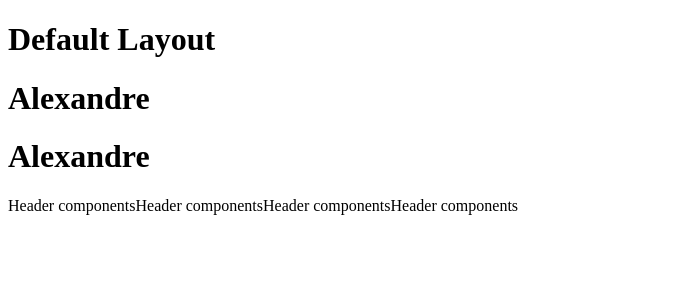
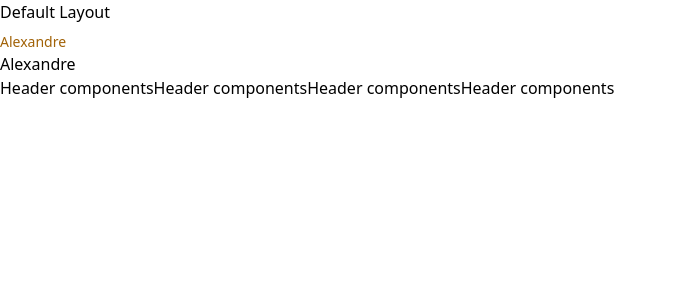
Before and after one commit to EkinL/Crakilouf, a Nuxt app: page / in a window 1280 px wide. Shown: the top 300 px of the page, without its empty margins (0-677 px from the left). Built offline with nearby package versions, Linux system fonts and the light colour scheme.

Commit message:
Ajout de Tailwind

```diff
--- /dev/null
+++ b/assets/css/main.css
@@ -0,0 +1,3 @@
+@tailwind base;
+@tailwind components;
+@tailwind utilities;
--- a/nuxt.config.ts
+++ b/nuxt.config.ts
@@ -1,5 +1,12 @@
 // https://nuxt.com/docs/api/configuration/nuxt-config
 export default defineNuxtConfig({
   compatibilityDate: '2024-04-03',
-  devtools: { enabled: true }
+  devtools: { enabled: true },
+  css: ['~/assets/css/main.css'],
+  postcss: {
+    plugins: {
+      tailwindcss: {},
+      autoprefixer: {},
+    },
+  },
 })
--- a/package.json
+++ b/package.json
@@ -13,5 +13,10 @@
     "nuxt": "^3.13.0",
     "vue": "latest",
     "vue-router": "latest"
+  },
+  "devDependencies": {
+    "autoprefixer": "^10.4.20",
+    "postcss": "^8.4.47",
+    "tailwindcss": "^3.4.13"
   }
 }
--- a/pages/index.vue
+++ b/pages/index.vue
@@ -1,5 +1,5 @@
 <template>
-<h1>Alexandre</h1>
+<h1 class="mt-2 text-sm text-yellow-700">Alexandre</h1>
 <h1>Alexandre</h1>
 <Card />
 <Card />
--- /dev/null
+++ b/tailwind.config.js
@@ -0,0 +1,15 @@
+/** @type {import('tailwindcss').Config} */
+export default {
+  content: [
+    "./components/**/*.{js,vue,ts}",
+    "./layouts/**/*.vue",
+    "./pages/**/*.vue",
+    "./plugins/**/*.{js,ts}",
+    "./app.vue",
+    "./error.vue",
+  ],
+  theme: {
+    extend: {},
+  },
+  plugins: [],
+}
```
Also changed, not shown: 1 other file (tests, documents, lock files or other folders).
